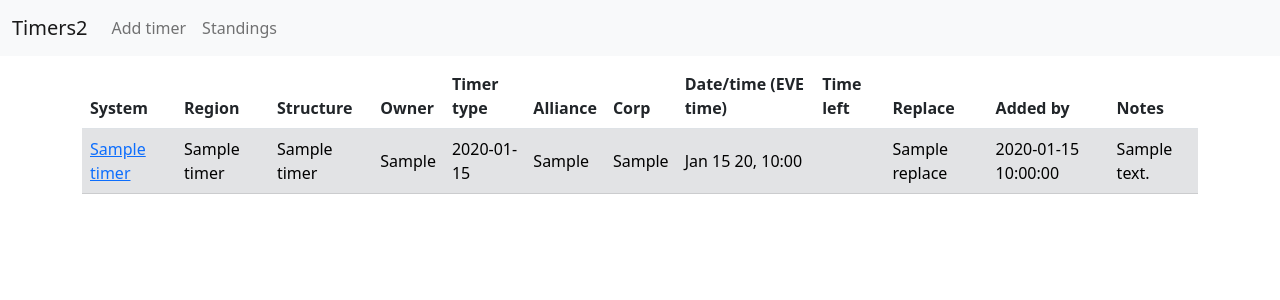
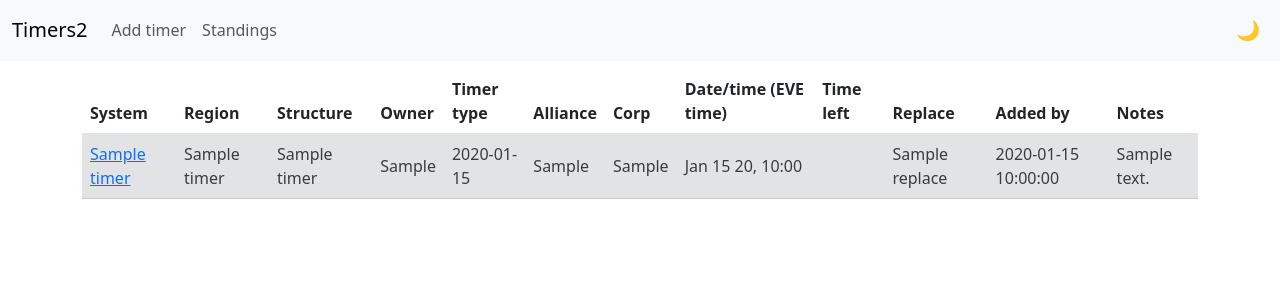
Before and after one commit to NicklasLK/timers2_timers2, a Python web app: template timers2/templates/index.html in a window 1280 px wide. Shown: the top 300 px of the page. Run offline with Jinja, Linux system fonts and the light colour scheme; the template is opened without the code that fills it: most values are stand-ins (such as "Sample title", 1, 10 or a date in 2020); some libraries are stand-ins or nearby versions.

Commit message:
Darkmode

```diff
--- a/timers2/templates/base.html
+++ b/timers2/templates/base.html
@@ -1,13 +1,13 @@
 <!doctype html>
-<html lang="en">
+<html lang="en" data-bs-theme="light">
   <head>
     <meta charset="utf-8">
     <meta name="viewport" content="width=device-width, initial-scale=1">
     <title>Timers{% block title %}{% endblock %}</title>
     <link
-        href="https://cdn.jsdelivr.net/npm/bootstrap@5.2.0-beta1/dist/css/bootstrap.min.css"
+        href="https://cdn.jsdelivr.net/npm/bootstrap@5.3.0/dist/css/bootstrap.min.css"
         rel="stylesheet"
-        integrity="sha384-0evHe/X+R7YkIZDRvuzKMRqM+OrBnVFBL6DOitfPri4tjfHxaWutUpFmBp4vmVor"
+        integrity="sha384-9ndCyUaIbzAi2FUVXJi0CjmCapSmO7SnpJef0486qhLnuZ2cdeRhO02iuK6FUUVM"
         crossorigin="anonymous"
         referrerpolicy="no-referrer">
     <link
@@ -17,11 +17,134 @@
         crossorigin="anonymous"
         referrerpolicy="no-referrer">
 
+    <style>
+      /* Dark mode base styles */
+      [data-bs-theme="dark"] {
+        color-scheme: dark;
+      }
+
+      [data-bs-theme="dark"] body {
+        background-color: #212529;
+        color: #dee2e6;
+      }
+
+      /* Toned down table row colors for light mode */
+      .table-success {
+        --bs-table-bg: #d4edda;
+        --bs-table-color: #155724;
+      }
+
+      .table-danger {
+        --bs-table-bg: #f8d7da;
+        --bs-table-color: #721c24;
+      }
+
+      .table-warning {
+        --bs-table-bg: #fff3cd;
+        --bs-table-color: #856404;
+      }
+
+      .table-info {
+        --bs-table-bg: #d1ecf1;
+        --bs-table-color: #0c5460;
+      }
+
+      .table-secondary {
+        --bs-table-bg: #e2e3e5;
+        --bs-table-color: #383d41;
+      }
+
+      /* Toned down table row colors for dark mode */
+      [data-bs-theme="dark"] .table-success {
+        --bs-table-bg: #1a3a26;
+        --bs-table-color: #8fd9a8;
+      }
+
+      [data-bs-theme="dark"] .table-danger {
+        --bs-table-bg: #3d1f23;
+        --bs-table-color: #ea868f;
+      }
+
+      [data-bs-theme="dark"] .table-warning {
+        --bs-table-bg: #3d3420;
+        --bs-table-color: #f0d495;
+      }
+
+      [data-bs-theme="dark"] .table-info {
+        --bs-table-bg: #1f3439;
+        --bs-table-color: #86cfda;
+      }
+
+      [data-bs-theme="dark"] .table-secondary {
+        --bs-table-bg: #2d3035;
+        --bs-table-color: #b0b5ba;
+      }
+
+      /* Links in tables */
+      [data-bs-theme="dark"] .table a {
+        color: #6ea8fe;
+      }
+
+      [data-bs-theme="dark"] .table a:hover {
+        color: #9ec5fe;
+      }
+
+      /* Dark mode styles for DataTables */
+      [data-bs-theme="dark"] .dataTables_wrapper .dataTables_length,
+      [data-bs-theme="dark"] .dataTables_wrapper .dataTables_filter,
+      [data-bs-theme="dark"] .dataTables_wrapper .dataTables_info,
+      [data-bs-theme="dark"] .dataTables_wrapper .dataTables_paginate {
+        color: #dee2e6;
+      }
+
+      [data-bs-theme="dark"] .dataTables_wrapper .dataTables_filter input,
+      [data-bs-theme="dark"] .dataTables_wrapper .dataTables_length select {
+        background-color: #343a40;
+        color: #dee2e6;
+        border-color: #495057;
+      }
+
+      [data-bs-theme="dark"] table.dataTable thead th,
+      [data-bs-theme="dark"] table.dataTable thead td {
+        border-bottom: 1px solid #495057;
+      }
+
+      [data-bs-theme="dark"] table.dataTable tbody tr {
+        background-color: #2b3035;
+      }
+
+      [data-bs-theme="dark"] table.dataTable.table-striped > tbody > tr:nth-of-type(odd) > * {
+        background-color: rgba(255, 255, 255, 0.05);
+      }
+
+      [data-bs-theme="dark"] .dataTables_wrapper .dataTables_paginate .paginate_button {
+        color: #dee2e6 !important;
+      }
+
+      [data-bs-theme="dark"] .dataTables_wrapper .dataTables_paginate .paginate_button.disabled {
+        color: #6c757d !important;
+      }
+
+      /* Theme toggle button */
+      .theme-toggle {
+        cursor: pointer;
+        font-size: 1.2rem;
+        padding: 0.5rem;
+        background: none;
+        border: none;
+        color: inherit;
+      }
+
+      .theme-toggle:hover {
+        opacity: 0.7;
+      }
+    </style>
+
     {% block head %}
     {% endblock %}
   </head>
   <body>
-      <nav class="navbar navbar-expand-lg bg-light">
+      <nav class="navbar navbar-expand-lg" data-bs-theme-nav>
           <div class="container-fluid">
               <a class="navbar-brand" href="{{ url_for("index") }}">Timers2</a>
               <button
@@ -48,6 +171,9 @@
                              href="{{ url_for("standings") }}">Standings</a>
                       </li>
                   </ul>
+                  <button class="theme-toggle" id="themeToggle" title="Toggle dark mode">
+                      <span id="themeIcon">🌙</span>
+                  </button>
               </div>
           </div>
       </nav>
@@ -62,8 +188,8 @@
       {% endblock %}
 
       <script
-          src="https://cdn.jsdelivr.net/npm/bootstrap@5.2.0-beta1/dist/js/bootstrap.bundle.min.js"
-          integrity="sha384-pprn3073KE6tl6bjs2QrFaJGz5/SUsLqktiwsUTF55Jfv3qYSDhgCecCxMW52nD2"
+          src="https://cdn.jsdelivr.net/npm/bootstrap@5.3.0/dist/js/bootstrap.bundle.min.js"
+          integrity="sha384-geWF76RCwLtnZ8qwWowPQNguL3RmwHVBC9FhGdlKrxdiJJigb/j/68SIy3Te4Bkz"
           crossorigin="anonymous"
           referrerpolicy="no-referrer">
       </script>
@@ -85,6 +211,44 @@
           crossorigin="anonymous"
           referrerpolicy="no-referrer">
       </script>
+
+      <script>
+        // Theme toggle functionality
+        (function() {
+          const themeToggle = document.getElementById('themeToggle');
+          const themeIcon = document.getElementById('themeIcon');
+          const htmlElement = document.documentElement;
+          const navbar = document.querySelector('[data-bs-theme-nav]');
+
+          // Load saved theme or default to light
+          const savedTheme = localStorage.getItem('theme') || 'light';
+          setTheme(savedTheme);
+
+          function setTheme(theme) {
+            htmlElement.setAttribute('data-bs-theme', theme);
+
+            // Update navbar classes
+            if (theme === 'dark') {
+              navbar.classList.remove('bg-light');
+              navbar.classList.add('navbar-dark', 'bg-dark');
+              themeIcon.textContent = '☀️';
+            } else {
+              navbar.classList.remove('navbar-dark', 'bg-dark');
+              navbar.classList.add('bg-light');
+              themeIcon.textContent = '🌙';
+            }
+
+            localStorage.setItem('theme', theme);
+          }
+
+          themeToggle.addEventListener('click', function() {
+            const currentTheme = htmlElement.getAttribute('data-bs-theme');
+            const newTheme = currentTheme === 'dark' ? 'light' : 'dark';
+            setTheme(newTheme);
+          });
+        })();
+      </script>
+
       {% block scripts %}
       {% endblock %}
   </body>
```
